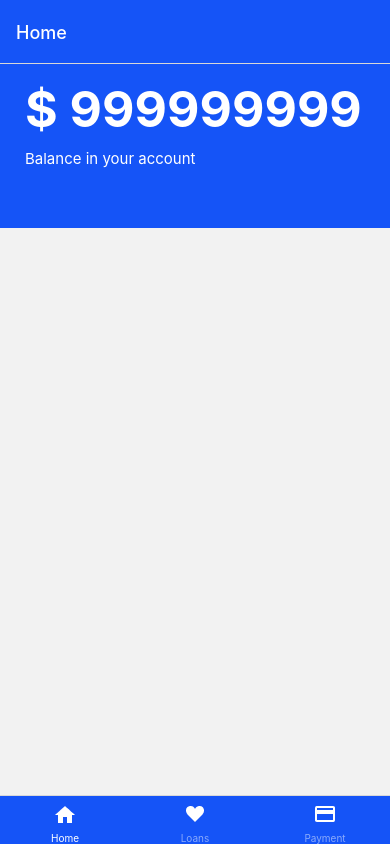
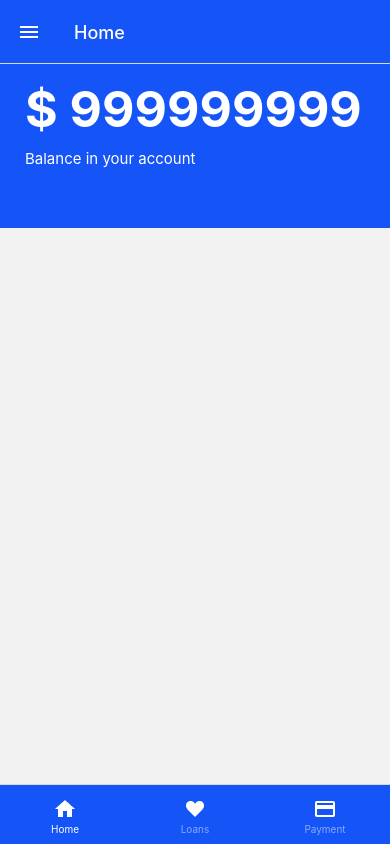
Before and after one commit to svntivgo/e-wallet-front, a React Native app: screen / in a window 390 px wide. Built offline with nearby package versions, Linux system fonts and the light colour scheme.

Commit message:
navigation tabs

```diff
--- a/src/Navigation.tsx
+++ b/src/Navigation.tsx
@@ -20,7 +20,23 @@ const MyTheme = {
 };
 function MyTabs() {
   return (
-    <Tab.Navigator initialRouteName="Home">
+    <Tab.Navigator
+      initialRouteName="Home"
+      screenOptions={{
+        headerLeft: () => (
+          <Image
+            style={{ marginHorizontal: 20 }}
+            source={require('./assets/icons/bars.png')}
+          />
+        ),
+        headerStyle: {
+          elevation: 0,
+        },
+        tabBarStyle: {
+          height: 60,
+        },
+        tabBarItemStyle: { height: 40, alignSelf: 'center', opacity: 1 },
+      }}>
       <Tab.Screen
         name="Home"
         component={Home}
```
